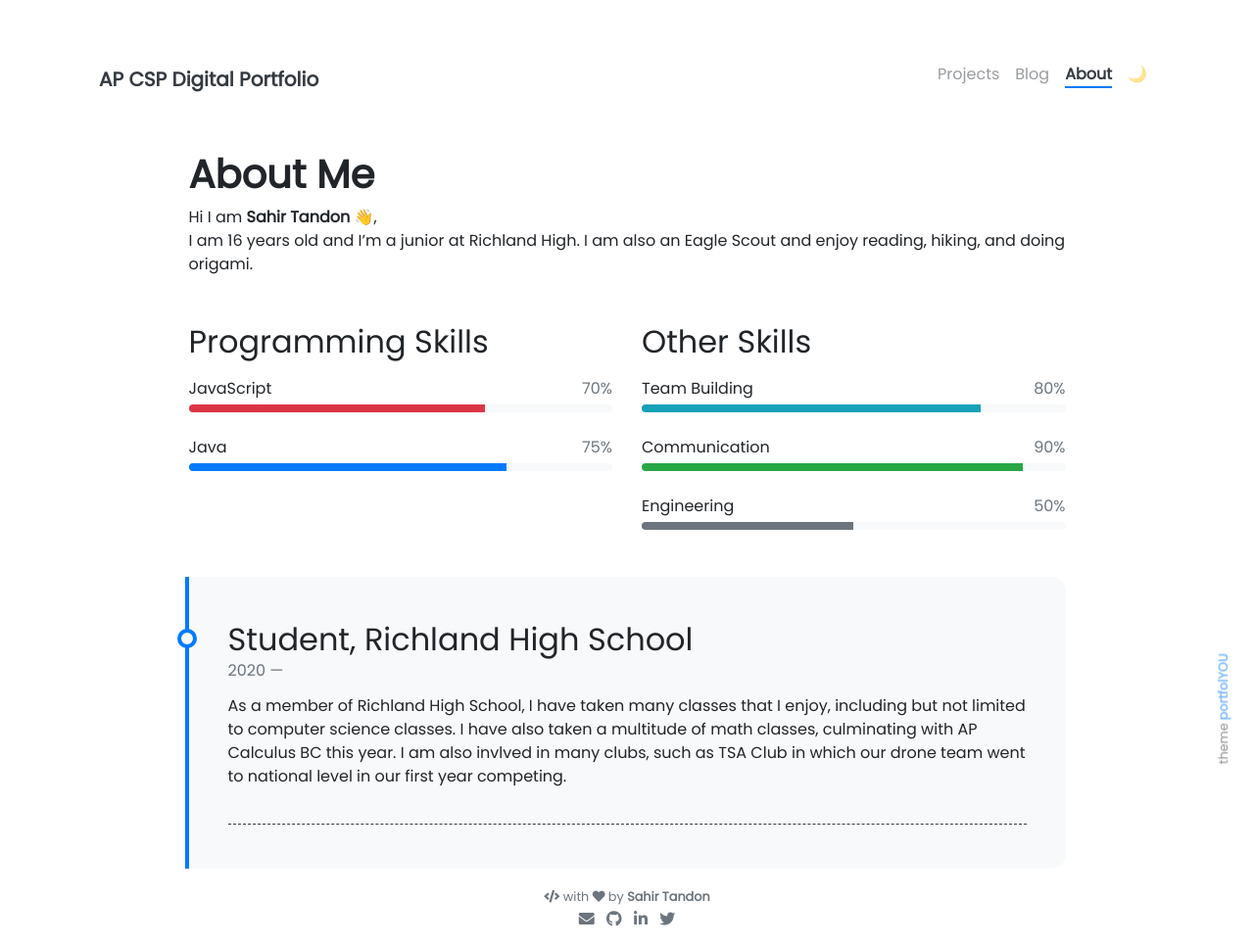
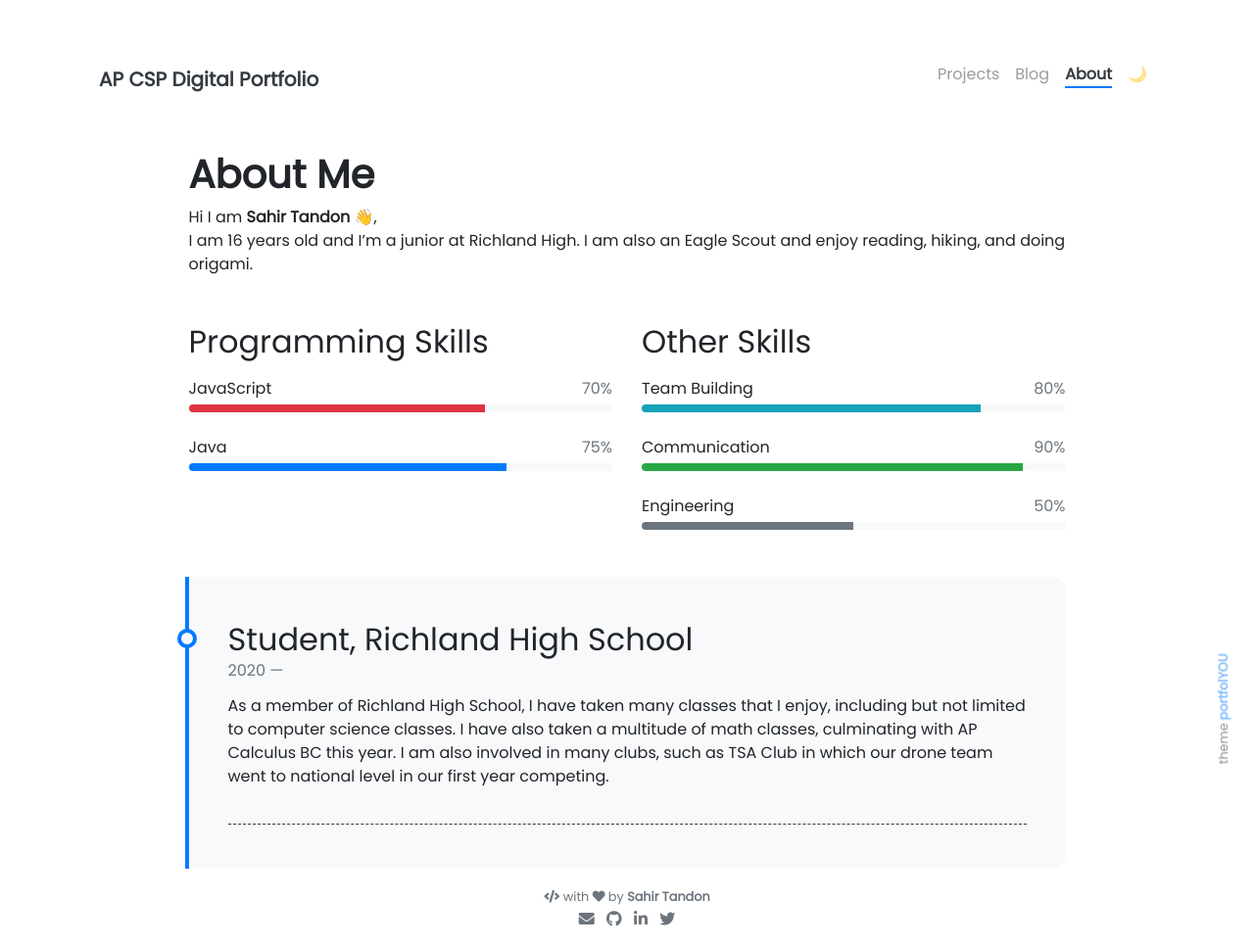
Before and after one commit to shirtandon/shirtandon.github.io, a Jekyll site: the page built from pages/about.md, in a window 1280 px wide. Shown: the whole page at 98% size. Built offline with Jekyll 4.4.1, drawn with Linux system fonts in a browser that asks for light colours; nearby versions of some CDN libraries; emoji names are drawn with the system emoji font.

Commit message:
Edit intro and about page

```diff
--- a/_config.yml
+++ b/_config.yml
@@ -1,7 +1,7 @@
 ### Site Settings ###
 title               : AP CSP Digital Portfolio
 description         : >-
-                      I'm Sahir Tandon, a junior at Richland High School.
+                      El marido without the E
 baseurl             : ""                     # Change to empty quotes if you are hosting your site at <your-username>.github.io directly
 repository          : shirtandon/shirtandon.github.io     # Change to <your-username>/<your-username>.github.io (or remove it if you don't need remote projects)
 remote_theme        : YoussefRaafatNasry/portfolYOU
--- a/_data/timeline.yml
+++ b/_data/timeline.yml
@@ -1,5 +1,5 @@
 - title: Student, Richland High School
   from: 2020
   description: As a member of Richland High School, I have taken many classes that I enjoy, including but not limited to computer science classes.
-               I have also taken a multitude of math classes, culminating with AP Calculus BC this year. I am also invlved in many clubs, such as
+               I have also taken a multitude of math classes, culminating with AP Calculus BC this year. I am also involved in many clubs, such as
                TSA Club in which our drone team went to national level in our first year competing.
```
